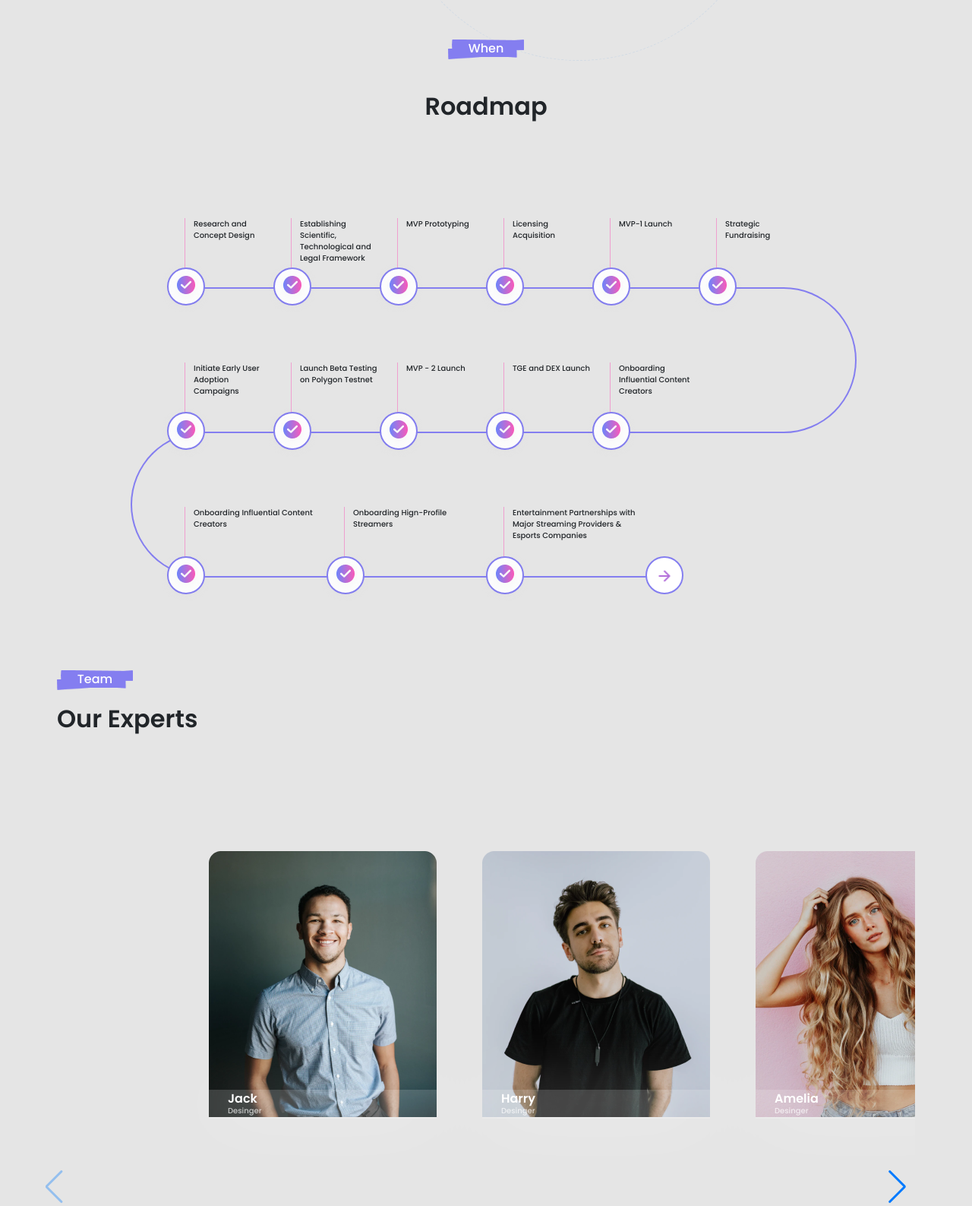
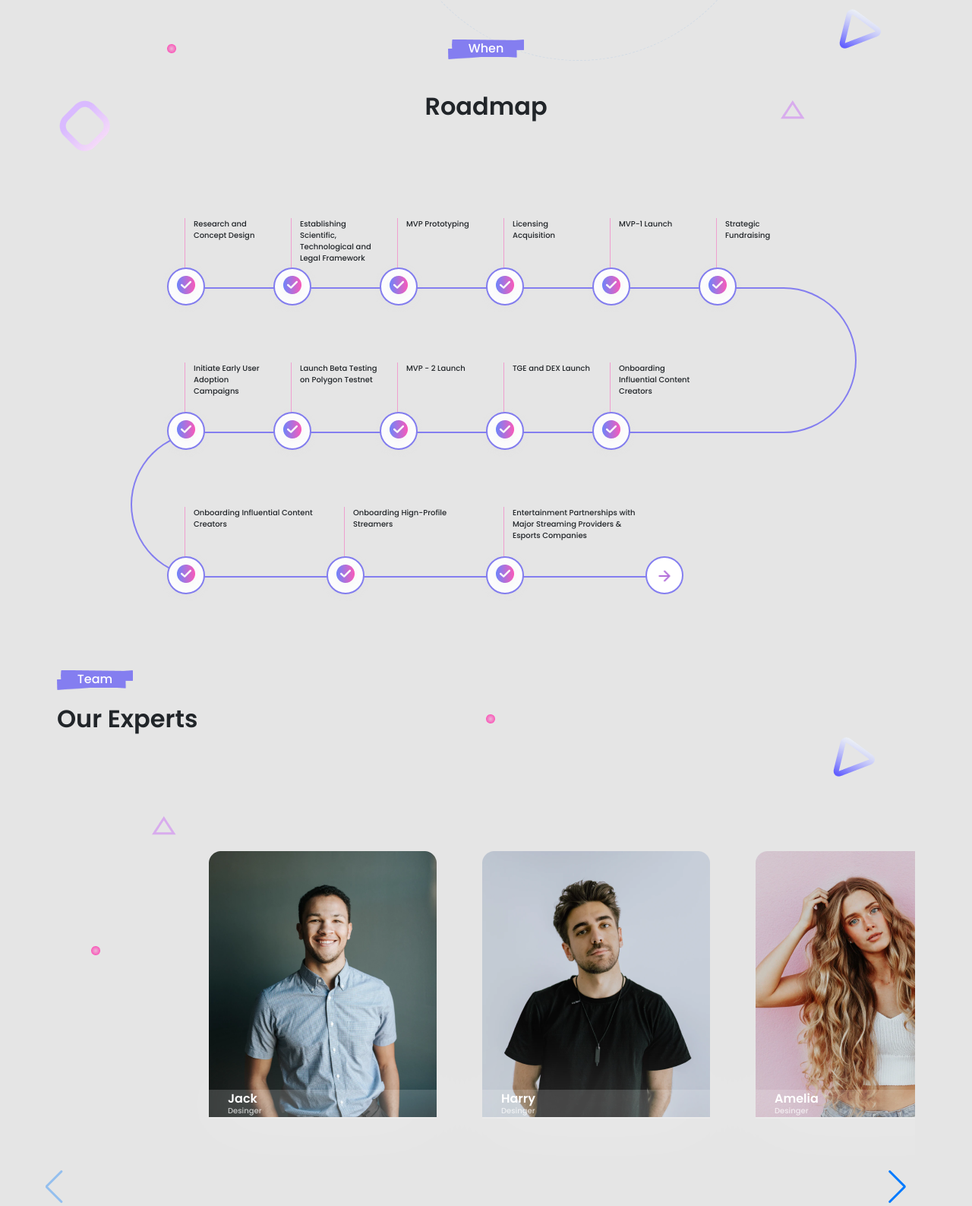
Before and after one commit to ilyes-23/figma-design-templates, a plain HTML site: page pages/aboutus.html in a window 1280 px wide. Shown: the part 520-2107 px from the top of the page at 76% size. Drawn offline with nearby package versions, Linux system fonts and the light colour scheme; the site is published under a folder, as on GitHub Pages, so addresses that start at the root find nothing; a script that the page names is missing; a web font is replaced by a local one.

Commit message:
Add files via upload

```diff
--- a/pages/aboutus.html
+++ b/pages/aboutus.html
@@ -77,7 +77,7 @@
 
 <!-- aboutus-section  -->
 <div class="aboutus-section">
-  <img class="aboutus-shape" src="/images/background-path/Vector-1.png" alt="">
+  <img class="aboutus-shape" src="../images/background-path/Vector-1.png" alt="">
     <div class="container">
         <h2>About us</h2>
         <p>It is a long established fact that a reader will be distracted by the readable content of a page when looking at its layout. The point of using Lorem Ipsum is that it has a more-or-less normal distribution of letters,
@@ -96,10 +96,10 @@
 
 <div class="token-section">
   <!-- shape  -->
-  <img class="token-shape-1 " src="/images/background-path/Vector-2.png" alt="">
-  <img class="token-shape-2 " src="/images/background-path/Path 7.png" alt="">
-  <img class="token-shape-3 " src="/images/background-path/Ellipse 4.png" alt="">
-  <img class="token-shape-4 " src="/images/background-path/Vector-4.png" alt="">
+  <img class="token-shape-1 " src="../images/background-path/Vector-2.png" alt="">
+  <img class="token-shape-2 " src="../images/background-path/Path 7.png" alt="">
+  <img class="token-shape-3 " src="../images/background-path/Ellipse 4.png" alt="">
+  <img class="token-shape-4 " src="../images/background-path/Vector-4.png" alt="">
 
   <!-- shape  -->
 <div class="container-fluid">
@@ -252,10 +252,10 @@
 
 <!-- our team section  -->
 <div class="our-team">
-  <img class="team-shape-1" src="/images/background-path/Ellipse 4.png" alt="">
-  <img class="team-shape-2" src="/images/background-path/Vector-2.png" alt="">
-  <img class="team-shape-3" src="/images/background-path/Path 7.png" alt="">
-  <img class="team-shape-4" src="/images/background-path/Ellipse 4.png" alt="">
+  <img class="team-shape-1" src="../images/background-path/Ellipse 4.png" alt="">
+  <img class="team-shape-2" src="../images/background-path/Vector-2.png" alt="">
+  <img class="team-shape-3" src="../images/background-path/Path 7.png" alt="">
+  <img class="team-shape-4" src="../images/background-path/Ellipse 4.png" alt="">
   <div class="container">
     <div class="our-team-title">Team</div>
     <h3>Our Experts</h3>
```
